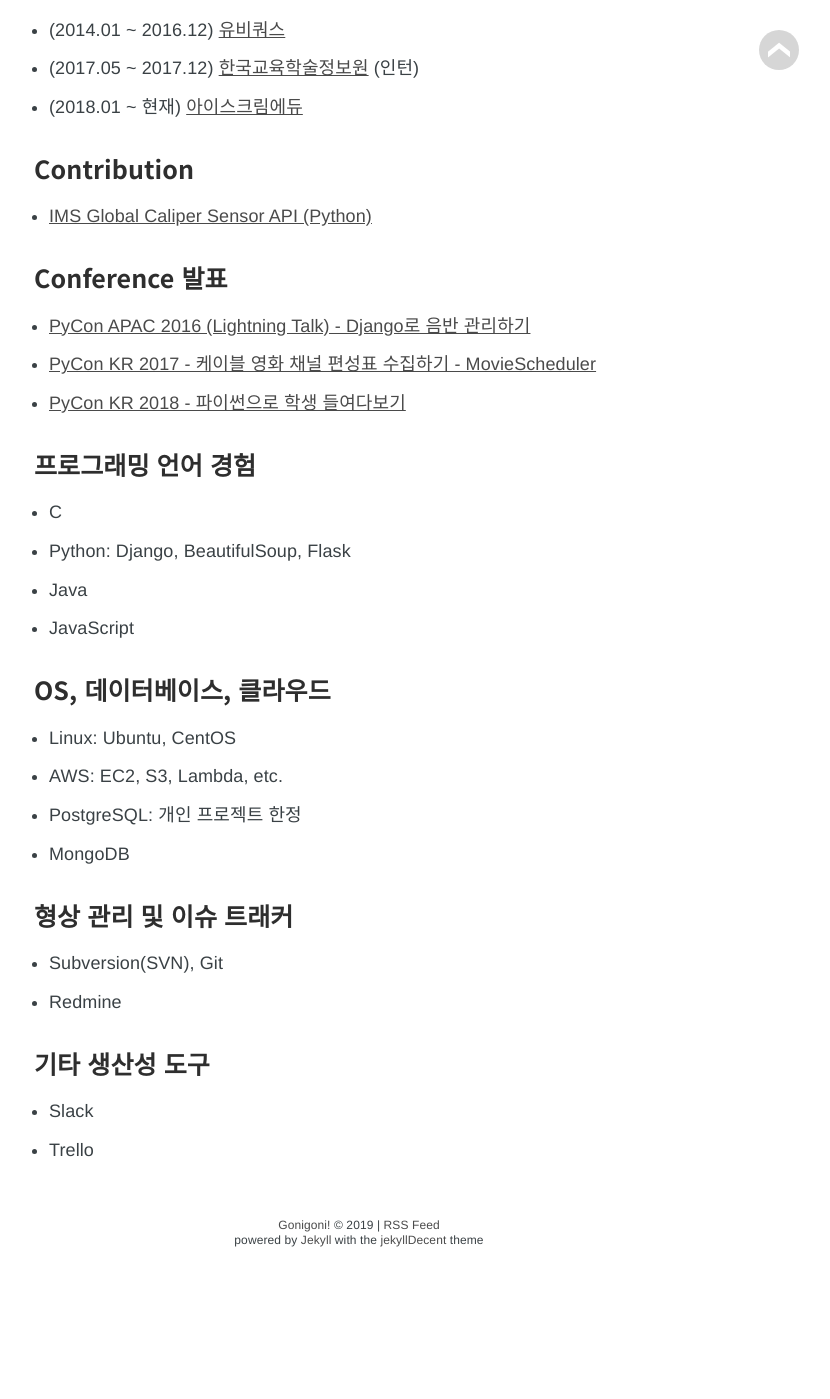
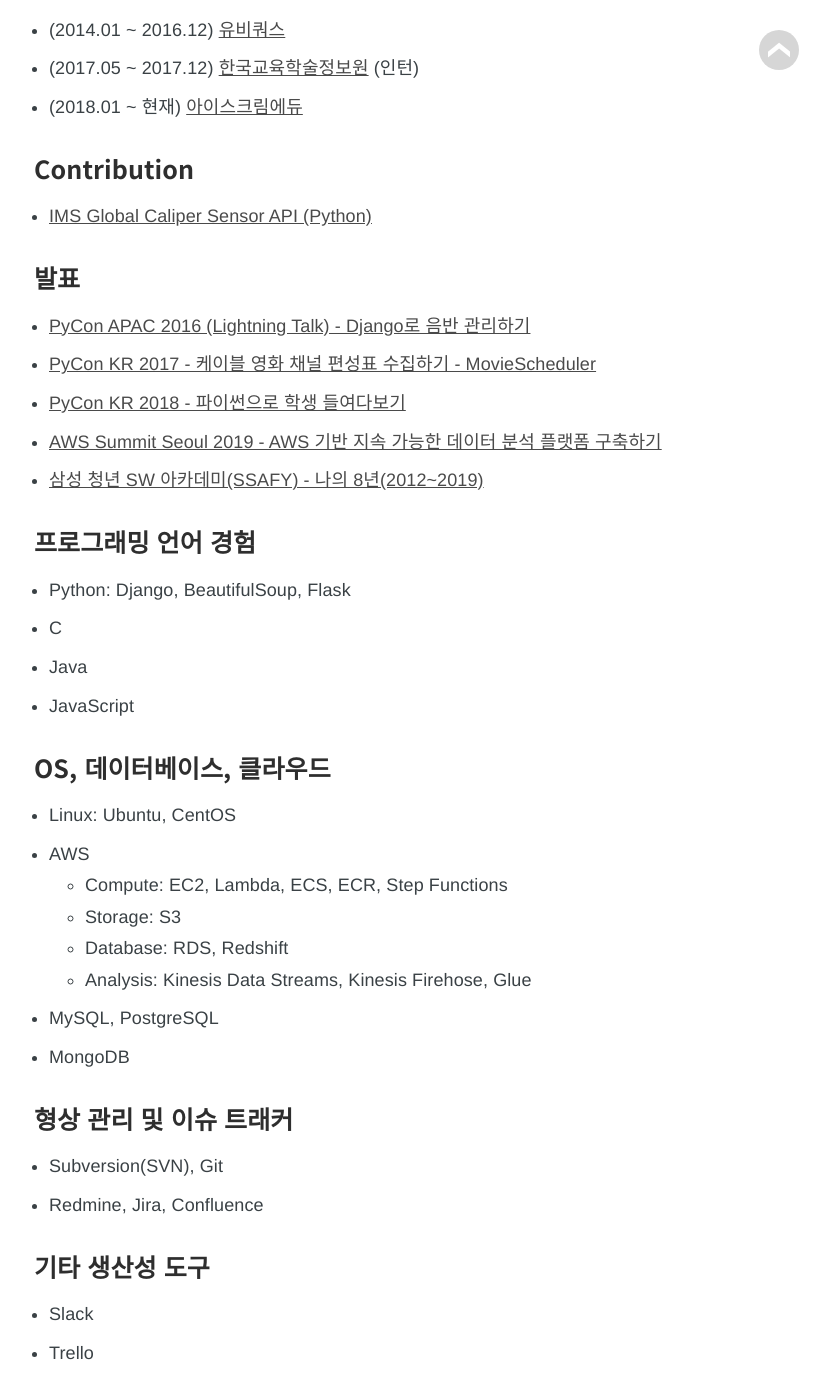
Before and after one commit to rubysoho07/rubysoho07.github.io, a Jekyll site: the page built from _pages/about.md, in a window 1280 px wide and 1400 px high, scrolled down 673 px. Shown: the whole window, without its empty margins (281-1111 px from the left). Built offline with Jekyll 4.4.1, drawn with Linux system fonts in a browser that asks for light colours; some web fonts are replaced; before the commit the page ends 1942 px from its top, so only the background shows below that.

Commit message:
프로필 업데이트

```diff
--- a/_pages/about.md
+++ b/_pages/about.md
@@ -20,30 +20,36 @@
 
 * [IMS Global Caliper Sensor API (Python)](https://github.com/IMSGlobal/caliper-python-public)
 
-### Conference 발표
+### 발표
 
 * [PyCon APAC 2016 (Lightning Talk) - Django로 음반 관리하기](https://www.slideshare.net/YungonPark/2016-pycon-apac-lightning-talk-django)
 * [PyCon KR 2017 - 케이블 영화 채널 편성표 수집하기 - MovieScheduler](https://www.pycon.kr/2017/program/183)
 * [PyCon KR 2018 - 파이썬으로 학생 들여다보기](https://www.pycon.kr/2018/program/32)
+* [AWS Summit Seoul 2019 - AWS 기반 지속 가능한 데이터 분석 플랫폼 구축하기](https://www.slideshare.net/awskorea/aws-aws-summit-seoul-2019-141290094)
+* [삼성 청년 SW 아카데미(SSAFY) - 나의 8년(2012~2019)](https://www.slideshare.net/secret/GJrlfZ2Eh9ybAX)
 
 ### 프로그래밍 언어 경험
 
+* Python: Django, BeautifulSoup, Flask
 * C
-* Python: Django, BeautifulSoup, Flask
 * Java
 * JavaScript
 
 ### OS, 데이터베이스, 클라우드
 
 * Linux: Ubuntu, CentOS
-* AWS: EC2, S3, Lambda, etc.
-* PostgreSQL: 개인 프로젝트 한정
+* AWS
+    * Compute: EC2, Lambda, ECS, ECR, Step Functions
+    * Storage: S3
+    * Database: RDS, Redshift
+    * Analysis: Kinesis Data Streams, Kinesis Firehose, Glue
+* MySQL, PostgreSQL
 * MongoDB
 
 ### 형상 관리 및 이슈 트래커
 
 * Subversion(SVN), Git
-* Redmine
+* Redmine, Jira, Confluence
 
 ### 기타 생산성 도구
 
```
